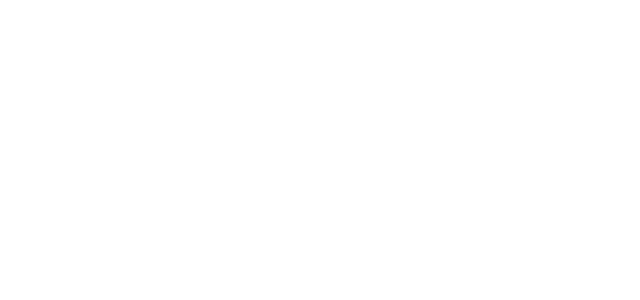
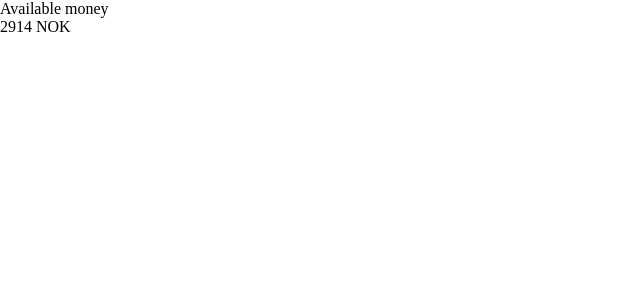
Before and after one commit to erik-johnsen/Expense-Tracker, a React (Vite) app in the folder ETA/: page / in a window 1280 px wide. Shown: the top 300 px of the page, without its empty margins (0-640 px from the left). Built offline with nearby package versions, Linux system fonts and the light colour scheme.

Commit message:
created variables and reset file

```diff
--- a/ETA/src/App.jsx
+++ b/ETA/src/App.jsx
@@ -1,9 +1,20 @@
 import './App.css'
+import './variables.css'
+import './reset.css'
 
 function App() {
 
   return (
     <>
+    <div className='window-container'>
+      <section className='current-money-container'>
+        <div className='current-money_div'>
+          <div className='current-money_title'>Available money</div>
+          <div className='current-money_number'>2914 NOK</div>
+        </div>
+      </section>
+      <section className='transaction-container'></section>
+    </div>
 
     </>
   )
--- /dev/null
+++ b/ETA/src/reset.css
@@ -0,0 +1,24 @@
+
+* {
+	box-sizing: border-box;
+	margin: 0;
+	padding: 0;
+}
+
+button, a {
+	font: inherit;
+	color: inherit;
+	background-color: transparent;
+	border: none;
+	cursor: pointer;
+	touch-action: manipulation;
+	text-decoration: none;
+}
+
+ul {
+	list-style-type: none;
+}
+
+textarea {
+	resize: none;
+}
--- /dev/null
+++ b/ETA/src/variables.css
@@ -0,0 +1,18 @@
+:root {
+	font-size: 16px;
+
+	--color-primary: #76ABAE;
+	--color-secondary: #222831;
+	--color-background: #31363F;
+
+	/* --font-primary: 'Open Sans', sans-serif;
+	--font-secondary: "Arial Rounded MT Bold", sans-serif; */
+
+	/* --font-weight-regular: 400;
+	--font-weight-medium: 500;
+	--font-weight-semibold: 600; */
+
+	--font-size-small: 0.625rem;
+	--font-size-medium: 1rem;
+	--font-size-title: 1.25rem;
+}
```
